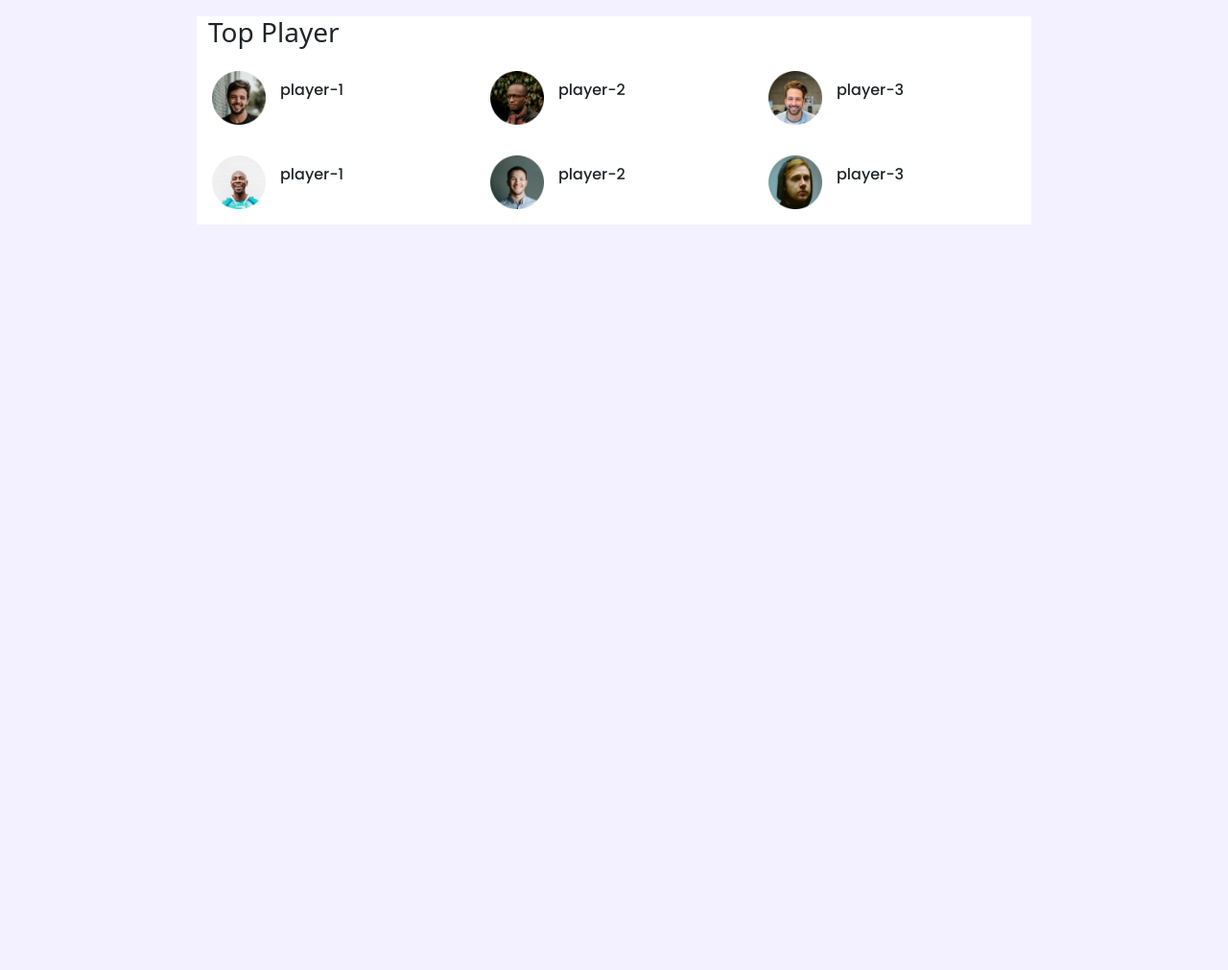
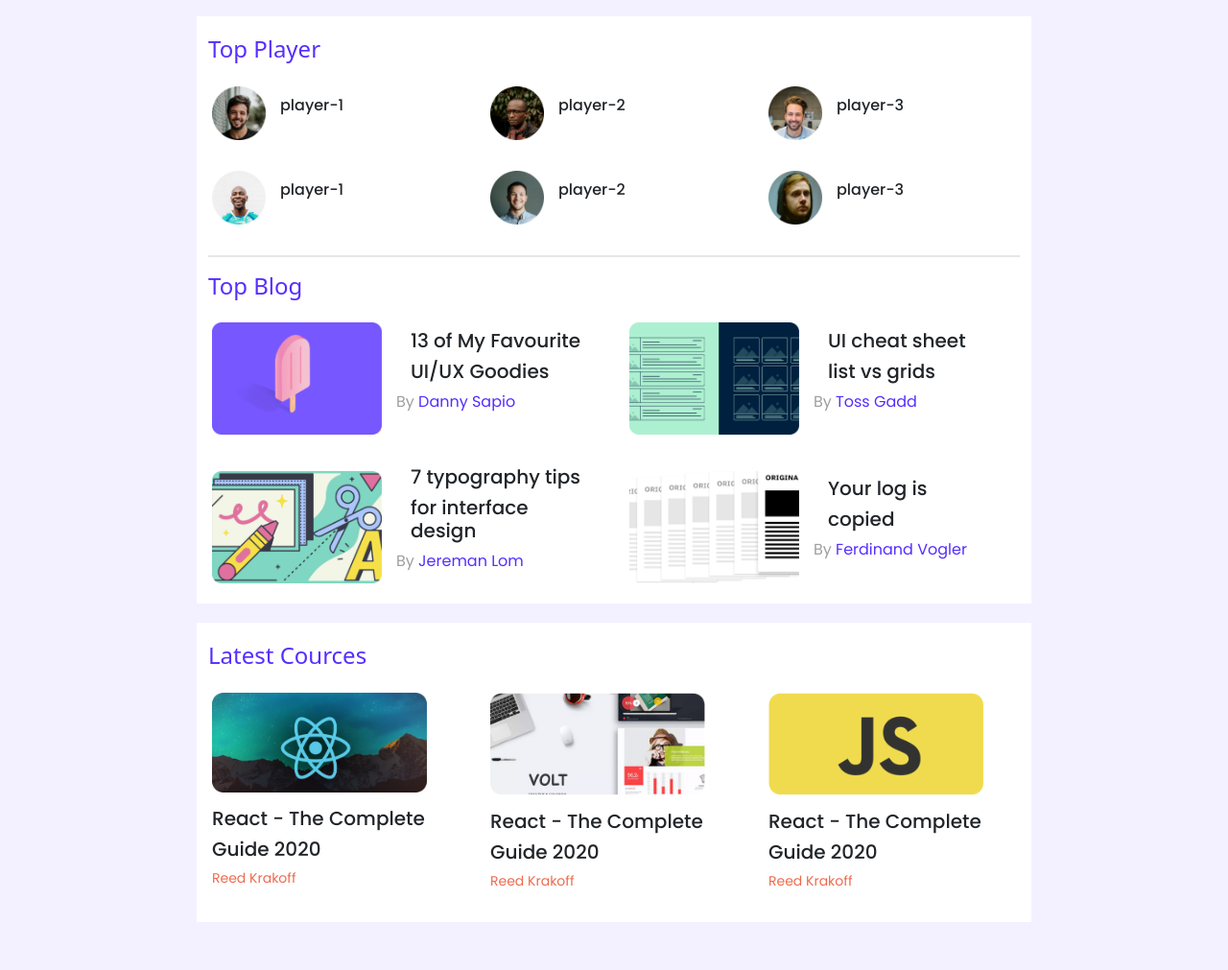
Before and after one commit to saadi299/Responsive-Portal-Design, a plain HTML site: page index.html in a window 1280 px wide. Shown: the part 85-1096 px from the top of the page at 96% size. Before the commit the page ends 800 px from the top, so only its background shows below. Drawn offline with nearby package versions, Linux system fonts and the light colour scheme.

Commit message:
Project Complete

```diff
--- a/index.html
+++ b/index.html
@@ -16,12 +16,12 @@
 <body>
 
     <!-------------------------------------Navbar----------------------------------->
-    <header>
-          <nav class="navbar navbar-expand-lg navbar-dark bg-primary">
-          <a class="nav-link" href="#"> <img src="./Image/Icon/logo.png" alt=""></a>
-          <button class="navbar-toggler" type="button" data-toggle="collapse" data-target="#navbarText" aria-controls="navbarText" aria-expanded="false" aria-label="Toggle navigation">
-            <span class="navbar-toggler-icon"></span>
-          </button>
+    <header class="navbar-dark bg-primary main-nav">
+      <nav class="navbar navbar-expand-lg  mx-auto ">
+        <a class="nav-link" href="#"> <img src="./Image/Icon/logo.png" alt=""></a>
+        <button class="navbar-toggler" type="button" data-toggle="collapse" data-target="#navbarText" aria-controls="navbarText" aria-expanded="false" aria-label="Toggle navigation">
+          <span class="navbar-toggler-icon"></span>
+        </button>
         <div class="collapse navbar-collapse" id="navbarText">
           <ul class="navbar-nav ml-auto d-flex align-items-center">
             <li class="nav-item active">
@@ -43,11 +43,10 @@
         </div>
       </nav>
 
-
     </header>
     <!-------------------------------------Navbar END----------------------------------->
 
-    <!----------------------------Top Player and Blog---------------------------------->
+    <!----------------------------Top Player---------------------------------->
     <main class="max-auto">
       <section class="container-fluid top-player">
         <h3>Top Player</h3>
@@ -79,14 +78,99 @@
             <p class="pl-3">player-3</p>
           </div>
         </div>
+        <hr> </hr>
+
+
+       <!----------------------------Top  Blog---------------------------------->
+
+
+        <h3>Top Blog</h3>
+        <div class="row">
+          <div class="col-md-6 col-sm-12 blog d-flex align-items-center p-3">
+            <img src="./Image/blog/blog 1.png" alt="">
+            <div class="blog-details pl-3 ">
+            <h4>13 of My Favourite</h4>
+            <h4>UI/UX Goodies</h4>
+            <p>By <span class="purple-footer">Danny Sapio</span> </p>
+            </div>
+          </div>
+
+          <div class="col-md-6 col-sm-12 blog d-flex align-items-center p-3">
+            <img src="./Image/blog/blog 2.png" alt="">
+            <div class="blog-details pl-3">
+            <h4>UI cheat sheet</h4>
+            <h4>list vs grids</h4>
+            <p>By <span class="purple-footer">Toss Gadd </span> </p>
+          </div>
+          </div>
+
+          <div class="col-md-6 col-sm-12 blog d-flex align-items-center p-3">
+            <img src="./Image/blog/blog 3.png" alt="">
+            <div class="blog-details pl-3">
+            <h4>7 typography tips</h4>
+            <h4>for interface design</h4>
+            <p>By <span class="purple-footer">Jereman Lom</span> </p>
+          </div>
+          </div>
+
+          <div class="col-md-6 col-sm-12 blog d-flex align-items-center p-3">
+            <img src="./Image/blog/blog 4.png" alt="">
+            <div class="blog-details pl-3">
+            <h4>Your log is </h4>
+            <h4>copied</h4>
+            <p>By <span class="purple-footer">Ferdinand Vogler</span> </p>
+          </div>
+        </div>
+      </div>
+      </section>
+    </main>
+
+
+    <!----------------------------Latest Course----------------------------->
+
+
+    <main class="max-auto course-section ">
+      <section class="container-fluid latest-courses">
+        <h3>Latest Cources</h3>
+        <div class="row">
+          <div class="col-md-4 col-sm-6 courses p-3">
+            <img src="./Image/course/course 1.png" alt="">
+            <div class="course-details">
+            <h4>React - The Complete</h4>
+            <h4>Guide 2020</h4>
+            <p>Reed Krakoff</p>
+
+            </div>
+          </div>
+
+          <div class="col-md-4 col-sm-6 courses p-3">
+            <img src="./Image/course/course 2.png" alt="">
+            <div class="course-details">
+            <h4>React - The Complete</h4>
+            <h4>Guide 2020</h4>
+            <p>Reed Krakoff</p>
+
+            </div>
+          </div>
+
+          <div class="col-md-4 col-sm-6 courses p-3">
+            <img src="./Image/course/course 3.png" alt="">
+            <div class="course-details">
+            <h4>React - The Complete</h4>
+            <h4>Guide 2020</h4>
+            <p>Reed Krakoff</p>
+
+            </div>
+          </div>
+        </div>
 
 
       </section>
     </main>
 
 
-    <!----------------------------Top Player and END----------------------------------->
 
+    <script src="https://cdn.jsdelivr.net/npm/bootstrap@5.0.0-beta1/dist/js/bootstrap.bundle.min.js" integrity="sha384-ygbV9kiqUc6oa4msXn9868pTtWMgiQaeYH7/t7LECLbyPA2x65Kgf80OJFdroafW" crossorigin="anonymous"></script>
 <body>
 
 </body>
--- a/style.css
+++ b/style.css
@@ -14,9 +14,8 @@ body{
    font-family: 'Poppins', sans-serif;
 }
 
-.bg-primary {
+.main-nav{
     background-color: #562EFF!important;
-
 
 }
 
@@ -25,7 +24,12 @@ body{
     width: 40px;
 }
 
+.navbar{
+    max-width: 870px;
+    display:flex;
+    justify-content: center;
 
+}
 
 /*---------------Top Player Section----------*/
 
@@ -43,4 +47,87 @@ body{
     max-width: 870px;
     background-color: white;
     margin-top:20px;
+    padding-top: 20px;
+
 }
+
+h3{
+    font-weight: 500;
+    color:#562EFF;
+    font-size: 24px;
+}
+
+hr{
+     border: 1px solid #9F9F9F;
+}
+
+/* ----------------------------------BLOG------------------------------*/
+
+.blog img{
+    width:177px;
+}
+
+
+.blog-details h4{
+    font-size: 20px;
+    font-weight: 500;
+    font-family: 'Poppins', sans-serif;
+    padding-left: 15px;
+
+}
+
+.blog-details p{
+    font-size:16px;
+    font-weight: 400;
+    color: #9F9F9F;
+}
+
+.blog-details .purple-footer{
+    color: #562EFF;
+
+}
+
+/* ----------------------------------Cources------------------------------*/
+
+.courses img{
+    width:224px;
+
+
+}
+
+.latest-courses{
+    max-width: 870px;
+    background-color: white;
+    margin-top:20px;
+    padding-top: 20px;
+
+}
+
+.course-details {
+    font-size: 20px;
+    font-weight: 500;
+    font-family: 'Poppins', sans-serif;
+    padding-top: 15px;
+
+
+}
+
+
+.course-details h4{
+    font-size: 20px;
+    font-weight: 500;
+    font-family: 'Poppins', sans-serif;
+
+
+}
+
+.course-details p{
+    font-size:14px;
+    font-weight: 400;
+    color:#ED6B4F;
+
+}
+
+.course-section{
+    margin-bottom: 50px;
+}
```
